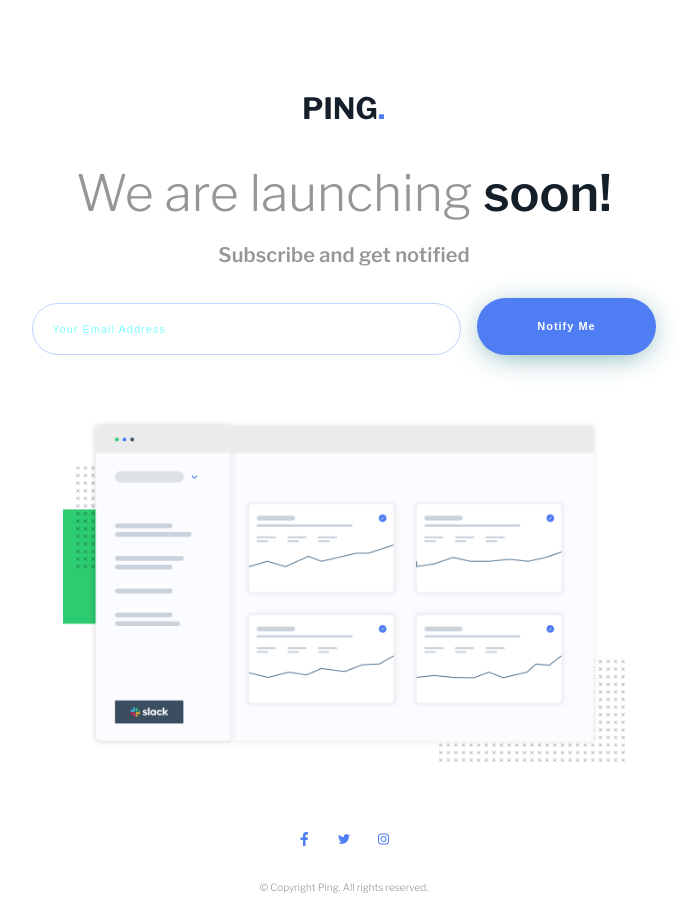
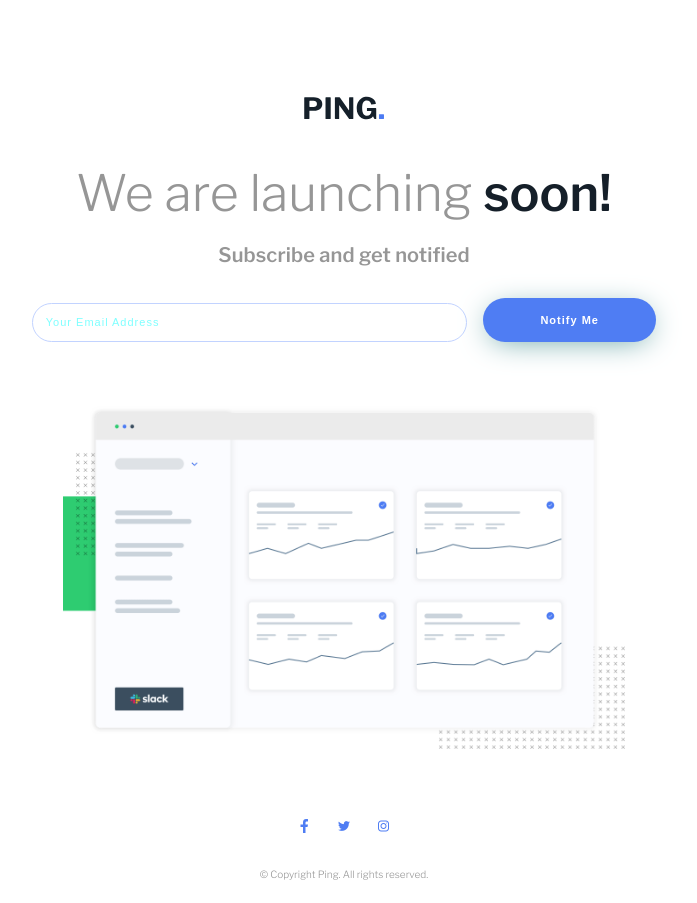
Before and after one commit to sunil-sharma-999/Frontend-Mentor-Ping-coming-soon-page-challenge-on-Frontend-Mentor, a plain HTML site: page index.html in a window 1280 px wide. Shown: the whole page, without its empty margins (296-993 px from the left). Drawn offline with nearby package versions, Linux system fonts and the light colour scheme.

Commit message:
Add files via upload

```diff
--- a/index.html
+++ b/index.html
@@ -29,7 +29,7 @@
       <img src="./images/logo.svg" alt="" class="logo" />
       <p class="title">We are launching <span>soon!</span></p>
       <p class="subtitle">Subscribe and get notified</p>
-      <form action="post">
+      <form action="">
         <input
           type="text"
           name="email"
@@ -45,11 +45,11 @@
         <button type="submit">Notify Me</button>
       </form>
       <img src="./images/illustration-dashboard.png" alt="" class="stats" />
-      <div class="social">
+      <ul class="social">
         <i class="icon1 lab la-facebook-f"></i>
         <i class="icon2 lab la-twitter"></i>
         <i class="icon3 lab la-instagram"></i>
-      </div>
+      </ul>
     </div>
     <footer>
       <p>&copy; Copyright Ping. All rights reserved.</p>
--- a/style.css
+++ b/style.css
@@ -81,12 +81,12 @@ button:hover {
   margin: 1rem 0 4rem 0;
 }
 /* social */
-.social {
+ul {
   margin: 4rem 0 0 0;
   color: var(--blue);
   padding: 0;
 }
-.social i {
+ul i {
   margin: 0 10px;
 }
 footer p {
@@ -142,14 +142,14 @@ p.valid {
   }
   .email {
     flex-grow: 3;
-    padding: 1.2rem;
+    padding: 0.8rem;
   }
   .email:focus {
     border-width: 1px;
   }
   button {
     flex-grow: 1;
-    padding: 1.2rem;
+    padding: 0.8rem;
     margin-left: 1rem;
   }
   /* stats */
```
